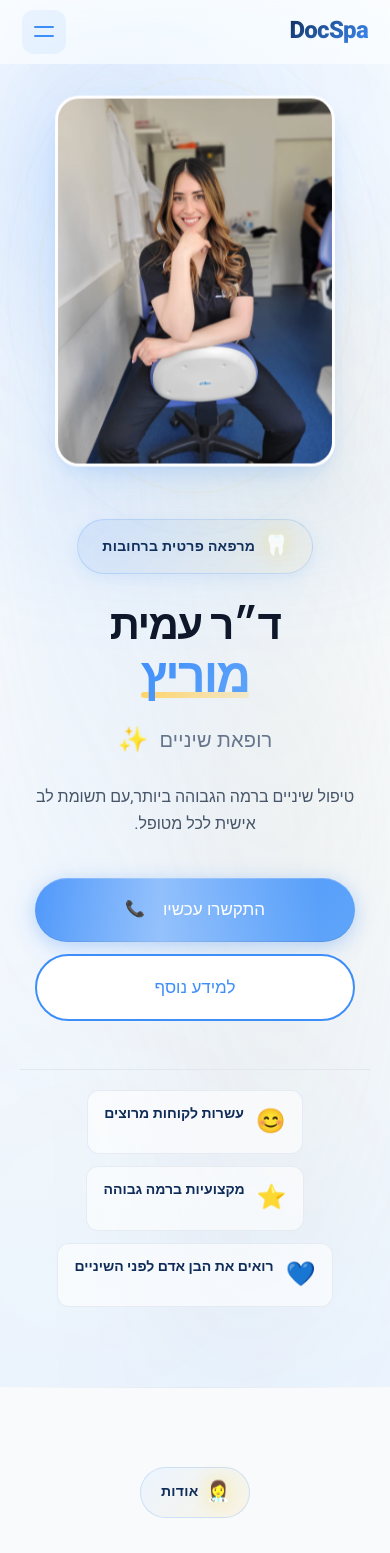
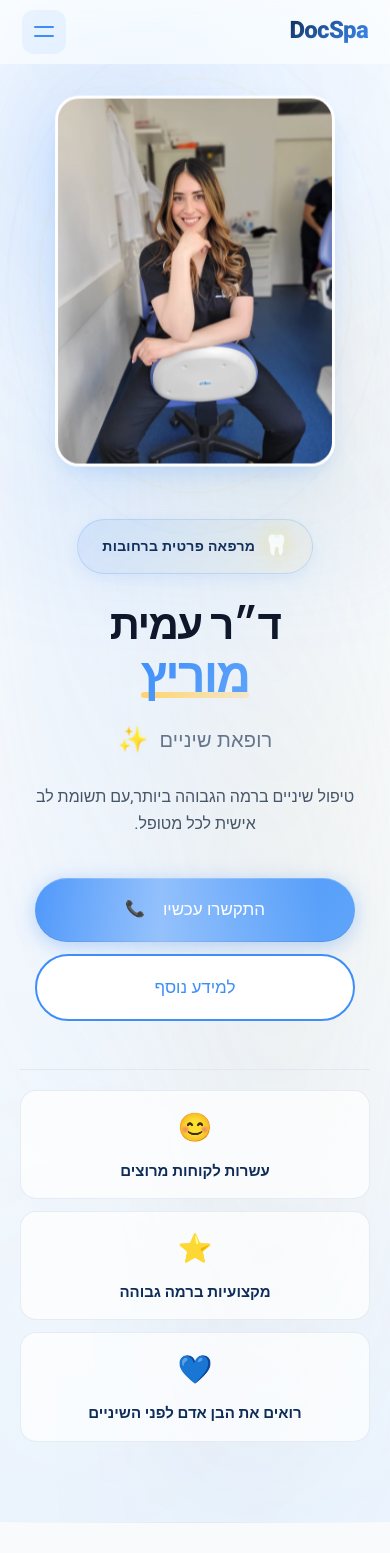
Before and after one commit to Ranb972/DocSpa, a React (Vite) app: page / in a window 390 px wide. Shown: the top 1553 px of the page. Built offline with nearby package versions, Linux system fonts and the light colour scheme; a web font is replaced by a local one.

Commit message:
fix: mobile stats layout, dark mode prevention, and aesthetic text
- Fix stats cards on mobile: centered column layout with natural text flow
- Add dark mode prevention: meta tag and CSS color-scheme: light only
- Update aesthetic treatments description text

```diff
--- a/src/sections/Hero.css
+++ b/src/sections/Hero.css
@@ -675,11 +675,12 @@
     justify-content: center;
   }
 
-  /* Stack stats vertically on mobile */
+  /* Stack stats vertically on mobile - centered with natural text flow */
   .hero-stats {
     flex-direction: column;
     gap: 12px;
     padding: 20px 0;
+    align-items: stretch;
   }
 
   .stat-divider {
@@ -687,22 +688,29 @@
   }
 
   .stat-item.highlight-badge {
-    flex-direction: row;
-    gap: 12px;
-    padding: 12px 16px;
-    background: rgba(255, 255, 255, 0.6);
-    border-radius: 12px;
+    flex-direction: column;
+    align-items: center;
+    justify-content: center;
+    gap: 8px;
+    padding: 16px 20px;
+    background: rgba(255, 255, 255, 0.7);
+    border-radius: 16px;
     border: 1px solid rgba(226, 232, 240, 0.8);
+    text-align: center;
+    width: 100%;
   }
 
   .stat-item.highlight-badge .stat-icon {
-    font-size: 24px;
+    font-size: 28px;
     margin-bottom: 0;
   }
 
   .stat-item.highlight-badge .stat-label {
-    font-size: 14px;
-    text-align: right;
+    font-size: 15px;
+    text-align: center;
+    line-height: 1.5;
+    white-space: normal;
+    word-wrap: break-word;
   }
 
   .stat-number {
--- a/src/sections/Services.jsx
+++ b/src/sections/Services.jsx
@@ -23,7 +23,7 @@ const Services = () => {
     {
       icon: '✨',
       title: 'טיפולים אסתטיים',
-      description: 'הלבנת שיניים, ציפויים ועיצוב חיוך מושלם',
+      description: 'הלבנת שיניים, השלמות אסתטיות ועיצוב חיוך מושלם',
       link: '#contact',
     },
     {
--- a/src/styles/global.css
+++ b/src/styles/global.css
@@ -99,6 +99,7 @@ html {
   scroll-behavior: smooth;
   direction: rtl;
   font-size: 16px;
+  color-scheme: light only;
 }
 
 body {
```
Also changed, not shown: index.html (+1 -0 lines).
